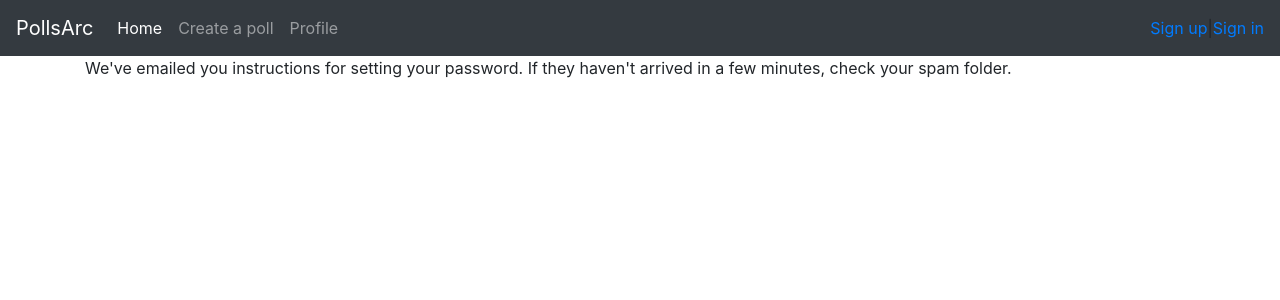
After one commit to HE-Arc/PollsArc, a Django app: template pollsarcapp/templates/registration/password_reset_done.html in a window 1280 px wide. The commit adds this page. Shown: the top 300 px of the page. Run offline with Django 3.2, Linux system fonts and the light colour scheme; the template is opened without the code that fills it, so the values that code supplies are empty; some libraries are stand-ins or nearby versions.

Commit message:
added reset done template

```diff
--- /dev/null
+++ b/pollsarcapp/templates/registration/password_reset_done.html
@@ -0,0 +1,5 @@
+{% extends "base.html" %}
+
+{% block content %}
+  <p>We've emailed you instructions for setting your password. If they haven't arrived in a few minutes, check your spam folder.</p>
+{% endblock %}
--- a/pollsarcapp/templates/registration/password_reset_form.html
+++ b/pollsarcapp/templates/registration/password_reset_form.html
@@ -12,7 +12,7 @@
             <td>{{ form.email }}</td>
         </tr>
     </table>
-    <input type="submit" class="btn btn-default btn-lg" value="Reset password">
+    <input type="submit" value="Reset password">
   </form>
 
 {% endblock %}
```
